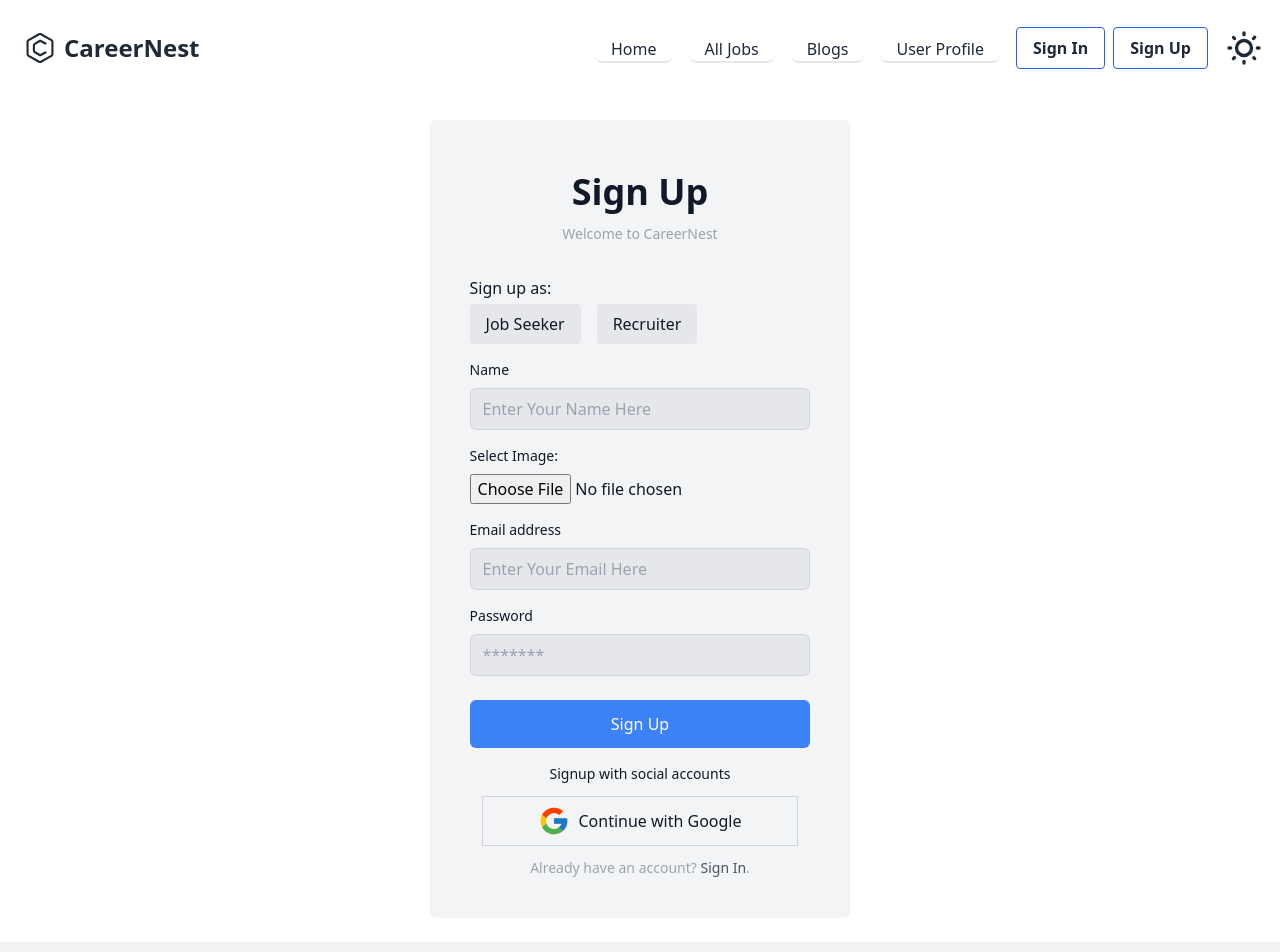
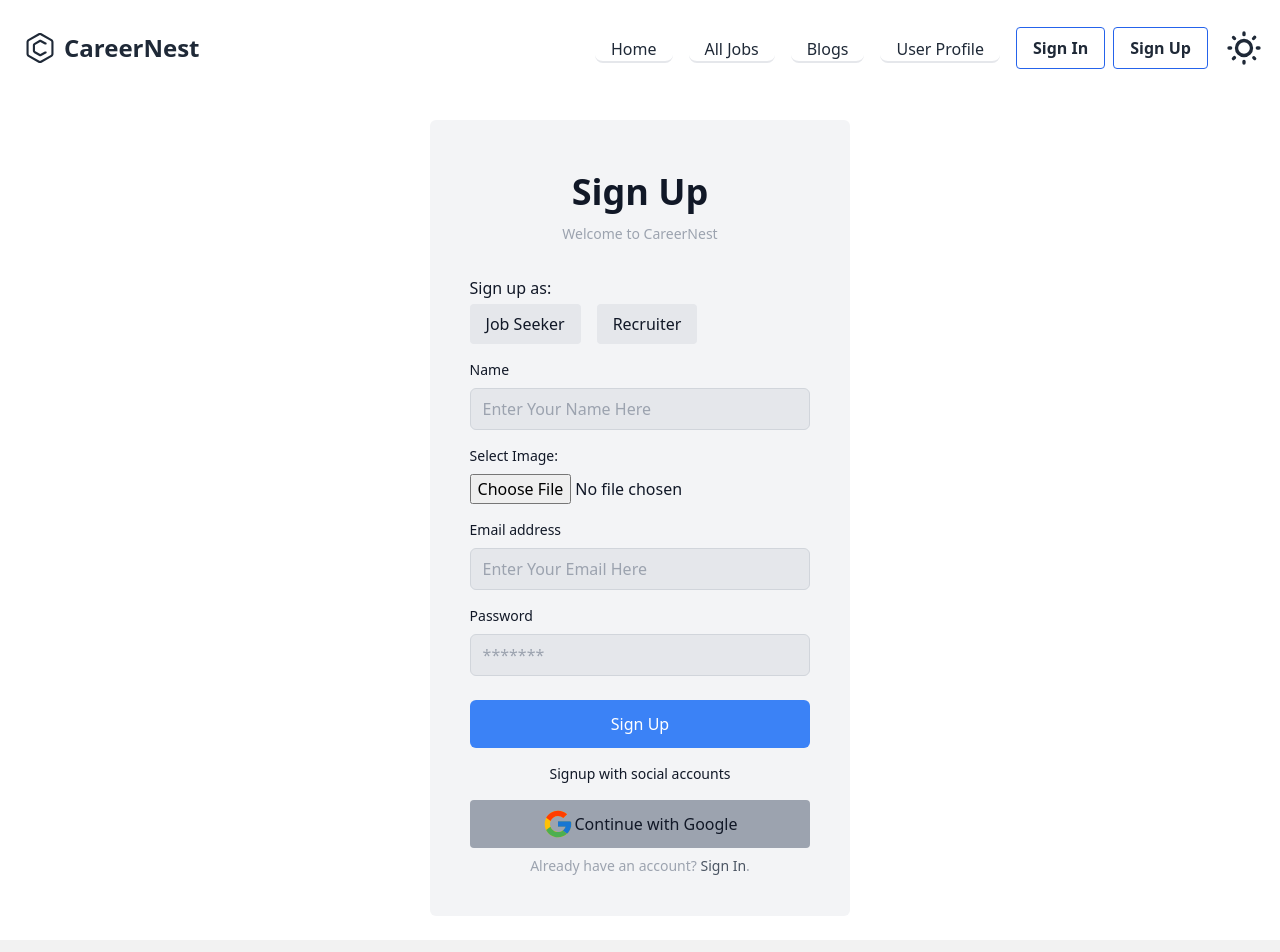
Before and after one commit to AkashAhmed007/job-portal-client, a React (Vite) app: page /register in a window 1280 px wide. Shown: the top 952 px of the page. Built offline with nearby package versions, Linux system fonts and the light colour scheme; no server answers.

Commit message:
sign up page modified

```diff
--- a/src/Pages/SignUp.jsx
+++ b/src/Pages/SignUp.jsx
@@ -3,8 +3,9 @@
 import toast from "react-hot-toast";
 import { ImSpinner3 } from "react-icons/im";
 import useAuth from "../hooks/useAuth";
-import {imageUpload} from '../ImageUpload/index'
+import { imageUpload } from "../ImageUpload/index";
 import { useState } from "react";
+import axios from "axios";
 const SignUp = () => {
   const {
     createUser,
@@ -14,8 +15,8 @@
     setLoading,
   } = useAuth();
 
-const [userRole, setUserRole] = useState('');
-
+  const [userRole, setUserRole] = useState("");
+  const isGoogleDisabled = !userRole;
 
   const navigate = useNavigate();
 
@@ -27,13 +28,22 @@
     const password = form.password.value;
     const image = form.image.files[0];
     const role = userRole;
+    const users = {
+      name,
+      email,
+      password,
+      image,
+      role,
+    };
+    const response = await axios.post("http://localhost:8000/users", users);
+    console.log(response);
 
     try {
       setLoading(true);
-      const image_url = await imageUpload(image)
+      const image_url = await imageUpload(image);
 
       //userCreate
-      await createUser(email, password, role,image_url);
+      await createUser(email, password, role, image_url);
       //updateUserProfile
       await updateUserProfile(name, image_url);
       navigate("/");
@@ -46,7 +56,24 @@
   };
   const handleGoogleSignIn = async () => {
     try {
-      await signInWithGoogle();
+      const response = await signInWithGoogle();
+      console.log(
+        response.user.displayName,
+        response.user.email,
+        response.user.photoURL,
+        userRole
+      );
+
+      const users = {
+       name : response.user.displayName,
+       email :  response.user.email,
+       image_url :response.user.photoURL,
+       role : userRole
+      }
+
+      const result = await axios.post("http://localhost:8000/users",users)
+      console.log(result)
+
       navigate("/");
       toast.success("Signup Successful");
     } catch (error) {
@@ -66,20 +93,27 @@
           <label className="block font-medium mb-1">Sign up as:</label>
           <div className="flex space-x-4">
             <button
-            onClick={() => setUserRole('jobSeeker')}
-            className={`py-2 px-4 rounded ${userRole === 'jobSeeker' ? 'bg-blue-600 text-white' : 'bg-gray-200'}`}
+              onClick={() => setUserRole("jobSeeker")}
+              className={`py-2 px-4 rounded ${
+                userRole === "jobSeeker"
+                  ? "bg-blue-600 text-white"
+                  : "bg-gray-200"
+              }`}
             >
               Job Seeker
             </button>
             <button
-            onClick={() => setUserRole('recruiter')}
-            className={`py-2 px-4 rounded ${userRole === 'recruiter' ? 'bg-blue-600 text-white' : 'bg-gray-200'}`}
+              onClick={() => setUserRole("recruiter")}
+              className={`py-2 px-4 rounded ${
+                userRole === "recruiter"
+                  ? "bg-blue-600 text-white"
+                  : "bg-gray-200"
+              }`}
             >
               Recruiter
             </button>
           </div>
         </div>
-
 
         <form
           onSubmit={handleSubmit}
@@ -169,15 +203,19 @@
           <div className="flex-1 h-px sm:w-16 dark:bg-gray-700"></div>
         </div>
         <button
-          disabled={loading}
           onClick={handleGoogleSignIn}
-          className="flex justify-center items-center space-x-2 border m-3 p-2 border-gray-300 border-rounded cursor-pointer"
+          disabled={isGoogleDisabled}
+          className={`mt-4 px-4 py-2 ${
+            isGoogleDisabled ? "bg-gray-400" : "bg-blue-600 text-white"
+          } rounded`}
         >
+          <div className="flex justify-center items-center">
             <FcGoogle size={32} />
 
             <p>Continue with Google</p>
+          </div>
         </button>
-        <p className="px-6 text-sm text-center text-gray-400">
+        <p className="px-6 text-sm text-center text-gray-400 pt-2">
           Already have an account?{" "}
           <Link
             to="/login"
```
Lines whose indentation alone changed are shown as unchanged.
